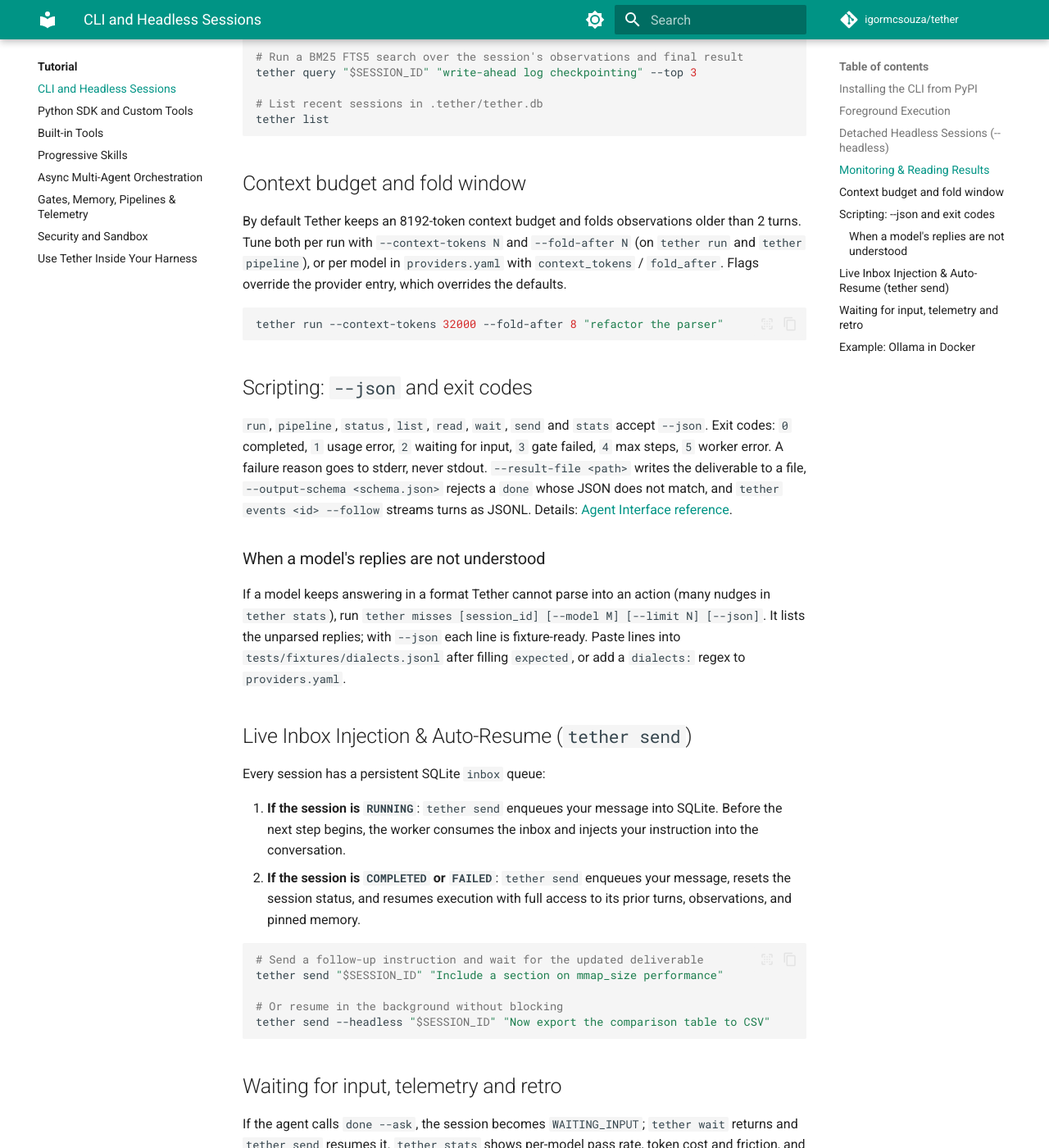
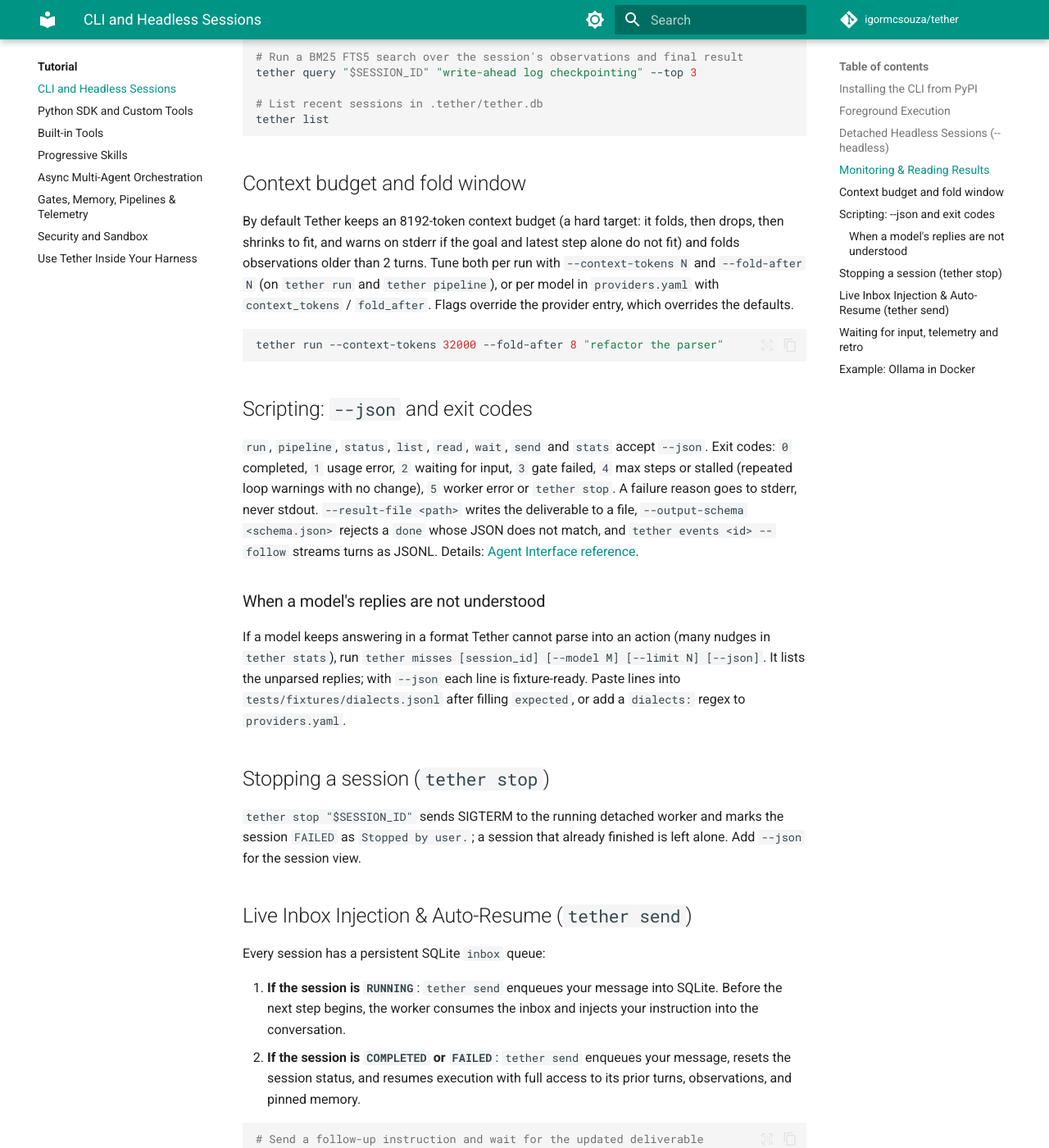
Before and after one commit to igormcsouza/tether, an MkDocs documentation site: the page built from docs/tutorial/cli-and-headless.md, in a window 1280 px wide and 1400 px high, scrolled down 1663 px. Shown: the whole window at 82% size. Built offline with MkDocs 1.6.1 and Material for MkDocs 9.7.7, drawn with Linux system fonts in a browser that asks for light colours; comment, search, counter and statistics services are not loaded.

Commit message:
docs: cover v0.2.5 in README, architecture, tutorials, troubleshooting, bench
Co-Authored-By: Claude Sonnet 5.5 <noreply@anthropic.com>

````diff
--- a/docs/tutorial/cli-and-headless.md
+++ b/docs/tutorial/cli-and-headless.md
@@ -81,7 +81,7 @@ tether list
 
 ## Context budget and fold window
 
-By default Tether keeps an 8192-token context budget and folds observations older than 2 turns. Tune both per run with `--context-tokens N` and `--fold-after N` (on `tether run` and `tether pipeline`), or per model in `providers.yaml` with `context_tokens` / `fold_after`. Flags override the provider entry, which overrides the defaults.
+By default Tether keeps an 8192-token context budget (a hard target: it folds, then drops, then shrinks to fit, and warns on stderr if the goal and latest step alone do not fit) and folds observations older than 2 turns. Tune both per run with `--context-tokens N` and `--fold-after N` (on `tether run` and `tether pipeline`), or per model in `providers.yaml` with `context_tokens` / `fold_after`. Flags override the provider entry, which overrides the defaults.
 
 ```bash
 tether run --context-tokens 32000 --fold-after 8 "refactor the parser"
@@ -89,11 +89,15 @@ tether run --context-tokens 32000 --fold-after 8 "refactor the parser"
 
 ## Scripting: `--json` and exit codes
 
-`run`, `pipeline`, `status`, `list`, `read`, `wait`, `send` and `stats` accept `--json`. Exit codes: `0` completed, `1` usage error, `2` waiting for input, `3` gate failed, `4` max steps, `5` worker error. A failure reason goes to stderr, never stdout. `--result-file <path>` writes the deliverable to a file, `--output-schema <schema.json>` rejects a `done` whose JSON does not match, and `tether events <id> --follow` streams turns as JSONL. Details: [Agent Interface reference](../reference/agent-interface.md).
+`run`, `pipeline`, `status`, `list`, `read`, `wait`, `send` and `stats` accept `--json`. Exit codes: `0` completed, `1` usage error, `2` waiting for input, `3` gate failed, `4` max steps or stalled (repeated loop warnings with no change), `5` worker error or `tether stop`. A failure reason goes to stderr, never stdout. `--result-file <path>` writes the deliverable to a file, `--output-schema <schema.json>` rejects a `done` whose JSON does not match, and `tether events <id> --follow` streams turns as JSONL. Details: [Agent Interface reference](../reference/agent-interface.md).
 
 ### When a model's replies are not understood
 
 If a model keeps answering in a format Tether cannot parse into an action (many nudges in `tether stats`), run `tether misses [session_id] [--model M] [--limit N] [--json]`. It lists the unparsed replies; with `--json` each line is fixture-ready. Paste lines into `tests/fixtures/dialects.jsonl` after filling `expected`, or add a `dialects:` regex to `providers.yaml`.
+
+## Stopping a session (`tether stop`)
+
+`tether stop "$SESSION_ID"` sends SIGTERM to the running detached worker and marks the session `FAILED` as `Stopped by user.`; a session that already finished is left alone. Add `--json` for the session view.
 
 ## Live Inbox Injection & Auto-Resume (`tether send`)
 
````
Also changed, not shown: README.md (+3 -1 lines), bench/README.md (+2 -2 lines), docs/architecture.md (+1 -1 lines), docs/testing.md (+1 -1 lines), docs/troubleshooting.md (+2 -0 lines), docs/tutorial/security-and-sandbox.md (+1 -1 lines).
